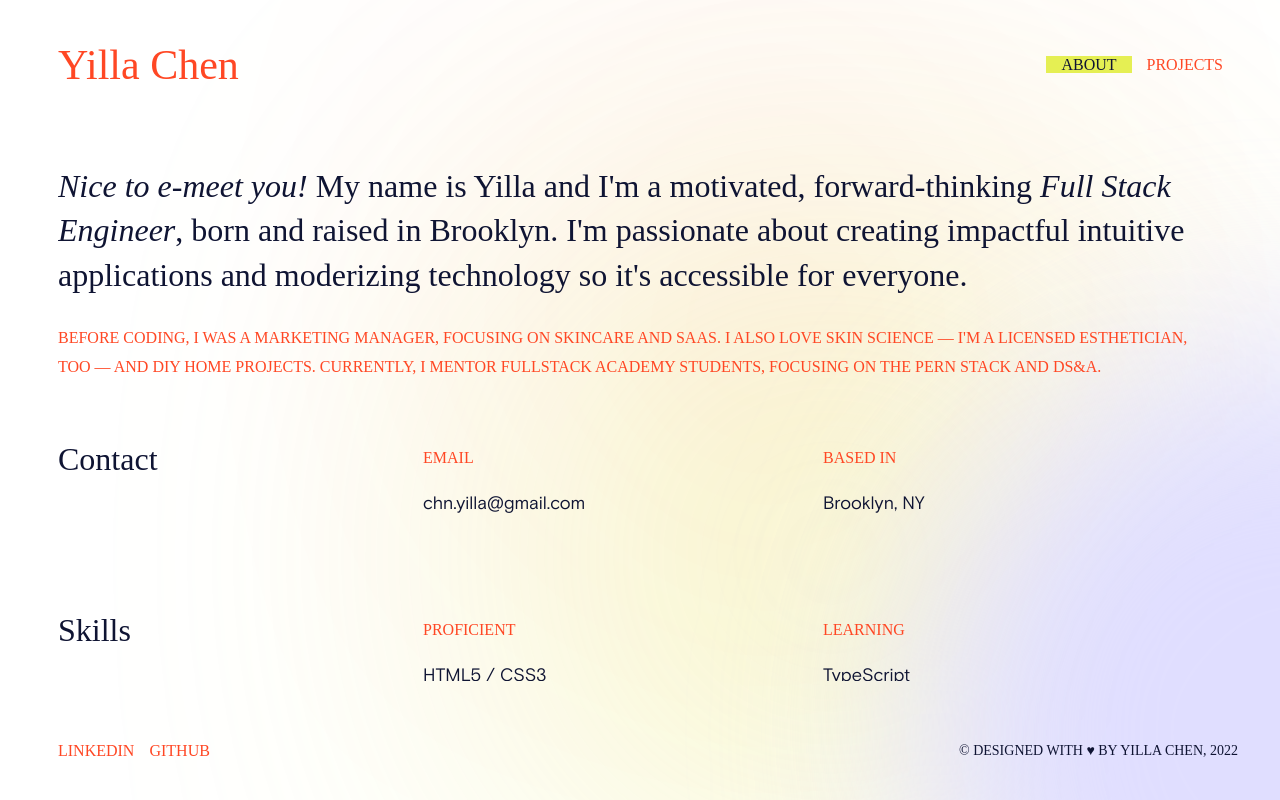
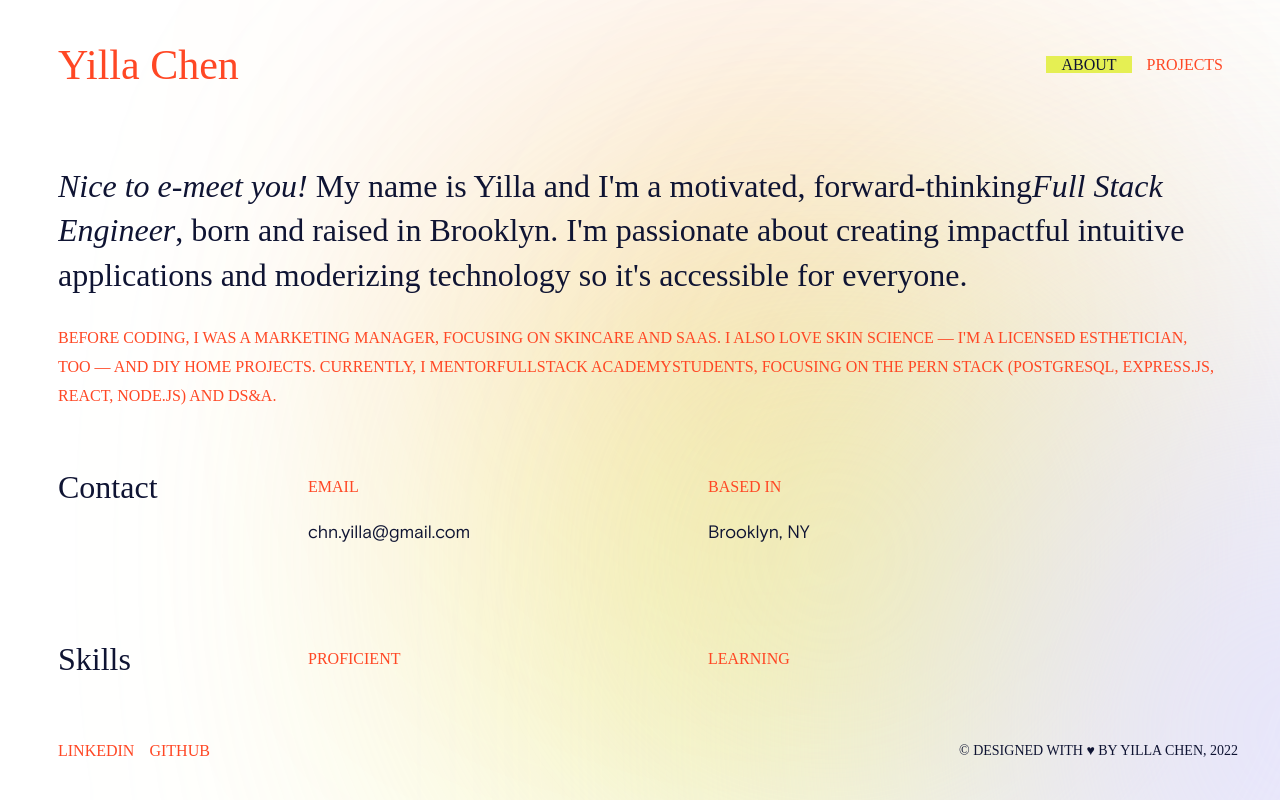
Before and after one commit to yillachen/portfolio, a React (Create React App) app: page /about in a window 1280 px wide. Shown: the top 800 px of the page. Built offline with nearby package versions, Linux system fonts and the light colour scheme.

Commit message:
fix: styles for circles

```diff
--- a/public/index.html
+++ b/public/index.html
@@ -12,8 +12,8 @@
   </head>
   <body>
     <div id="root"></div>
-    <div class="redCircle" style="filter: blur(200px)"></div>
-    <div class="greenCircle" style="filter: blur(200px)"></div>
-    <div class="lavCircle" style="filter: blur(100px)"></div>
+    <div class="redCircle"></div>
+    <div class="greenCircle"></div>
+    <div class="lavCircle"></div>
   </body>
 </html>
--- a/public/styles.css
+++ b/public/styles.css
@@ -83,7 +83,7 @@ h3 > a {
   animation-iteration-count: infinite;
   animation-direction: alternate;
   z-index: -1;
-  opacity: 0.5;
+  filter: blur(200px);
 }
 
 @keyframes greenCircle {
@@ -120,6 +120,7 @@ h3 > a {
   animation-iteration-count: infinite;
   animation-direction: alternate;
   z-index: -1;
+  filter: blur(200px);
 }
 
 @keyframes lavCircle {
@@ -156,7 +157,7 @@ h3 > a {
   animation-iteration-count: infinite;
   animation-direction: alternate;
   z-index: -1;
-  opacity: 0.25;
+  filter: blur(200px);
 }
 
 @keyframes redCircle {
@@ -171,7 +172,6 @@ h3 > a {
   50% {
     left: 0%;
     top: 50%;
-    opacity: 0.5;
   }
   75% {
     left: 0%;
--- a/src/components/About.tsx
+++ b/src/components/About.tsx
@@ -1,13 +1,13 @@
 import React from "react";
 import IPage from "../interface/page";
-import { AboutFlex, Column, List } from "../styles";
+import { AboutFlex, Column, List, Label } from "../styles";
 
 const About: React.FunctionComponent<IPage> = (props) => {
   return (
     <>
       <h2>
         <span style={{ fontStyle: "italic" }}>Nice to e-meet you!</span> My name
-        is Yilla and I'm a motivated, forward-thinking{" "}
+        is Yilla and I'm a motivated, forward-thinking
         <span style={{ fontStyle: "italic" }}>Full Stack Engineer</span>, born
         and raised in Brooklyn. I'm passionate about creating impactful
         intuitive applications and moderizing technology so it's accessible for
@@ -16,15 +16,15 @@ const About: React.FunctionComponent<IPage> = (props) => {
       <h3>
         Before coding, I was a Marketing Manager, focusing on skincare and SaaS.
         I also love skin science — I'm a licensed esthetician, too — and DIY
-        home projects. Currently, I mentor{" "}
+        home projects. Currently, I mentor
         <a href="https://fullstackacademy.com" target="_blank" rel="noreferrer">
           Fullstack Academy
-        </a>{" "}
-        students, focusing on the PERN stack and DS&A.
+        </a>
+        students, focusing on the PERN stack (PostgreSQL, Express.js, React, Node.js) and DS&A.
       </h3>
 
       <AboutFlex>
-        <h2>Contact</h2>
+        <Label>Contact</Label>
 
         <Column>
           <List>
@@ -39,7 +39,7 @@ const About: React.FunctionComponent<IPage> = (props) => {
       </AboutFlex>
 
       <AboutFlex>
-        <h2>Skills</h2>
+        <Label>Skills</Label>
 
         <Column>
           <List>
--- a/src/styles.js
+++ b/src/styles.js
@@ -1,5 +1,4 @@
 import styled, { createGlobalStyle } from "styled-components";
-import px2vw from "./utils/px2vw";
 
 import Basis from "../src/fonts/BasisGrotesque.woff";
 import Basis2 from "../src/fonts/BasisGrotesque.woff2";
@@ -53,7 +52,7 @@ export const Colors = {
   red: "#FF4724",
 };
 
-const { lavender, navy, green, red } = Colors;
+const { navy } = Colors;
 
 export const Main = styled.div`
   margin: 0 50px 0 50px;
@@ -78,16 +77,27 @@ export const ProjectMain = styled.div`
   display: flex;
   flex-direction: column;
   align-items: flex-start;
+  justify-content: center;
 `;
 
 export const AboutFlex = styled.div`
   display: flex;
   flex-wrap: wrap;
-  justify-content: space-between;
+  justify-content: flex-start;
   margin: 28px 28px 48px 0;
   width: 100%;
   color: ${navy};
 `;
+
+export const Label = styled.h2`
+  padding: 0 50px 0 0;
+  color: ${navy};
+  font-family: "Tiempos Fine";
+  font-weight: normal;
+  font-size: 32px;
+  line-height: 140%;
+  width: 200px;
+`
 
 export const Column = styled.div`
   display: flex;
--- a/src/utils/px2vw.js
+++ /dev/null
@@ -1,3 +0,0 @@
-const px2vw = (size, width = 1440) => `${(size / width) * 100}vw`;
-
-export default px2vw;
```
